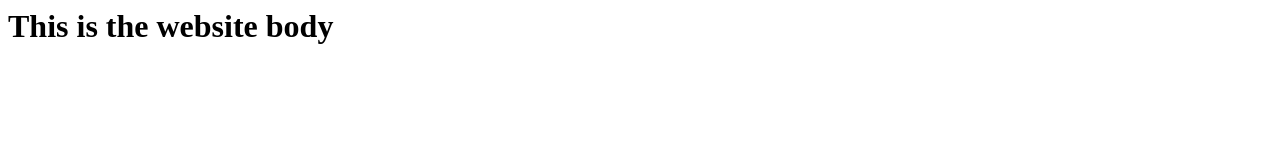
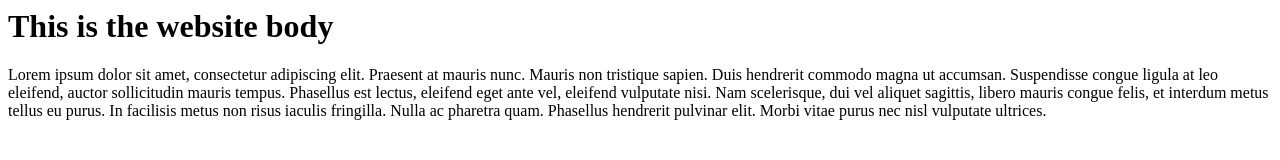
Before and after one commit to briasbk/briasbk.github.io, a plain HTML site: page index.html in a window 1280 px wide. Drawn offline with Linux system fonts and the light colour scheme.

Commit message:
Added Lorem Ipsum

```diff
--- a/index.html
+++ b/index.html
@@ -4,5 +4,6 @@
     </head>
     <body>
         <h1> This is the website body</h1>
+        <div> Lorem ipsum dolor sit amet, consectetur adipiscing elit. Praesent at mauris nunc. Mauris non tristique sapien. Duis hendrerit commodo magna ut accumsan. Suspendisse congue ligula at leo eleifend, auctor sollicitudin mauris tempus. Phasellus est lectus, eleifend eget ante vel, eleifend vulputate nisi. Nam scelerisque, dui vel aliquet sagittis, libero mauris congue felis, et interdum metus tellus eu purus. In facilisis metus non risus iaculis fringilla. Nulla ac pharetra quam. Phasellus hendrerit pulvinar elit. Morbi vitae purus nec nisl vulputate ultrices. </div>
     </body>
 </html>
```
